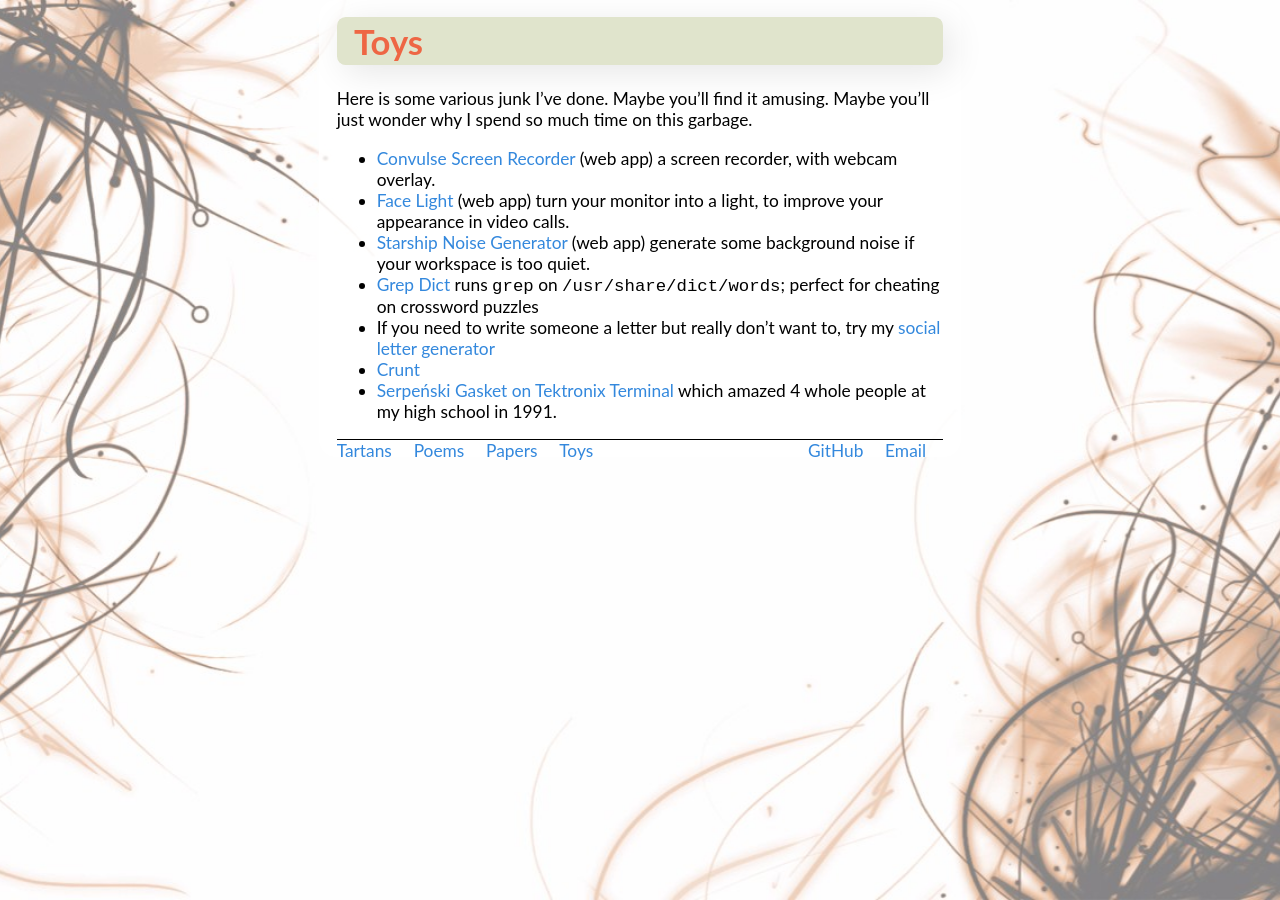
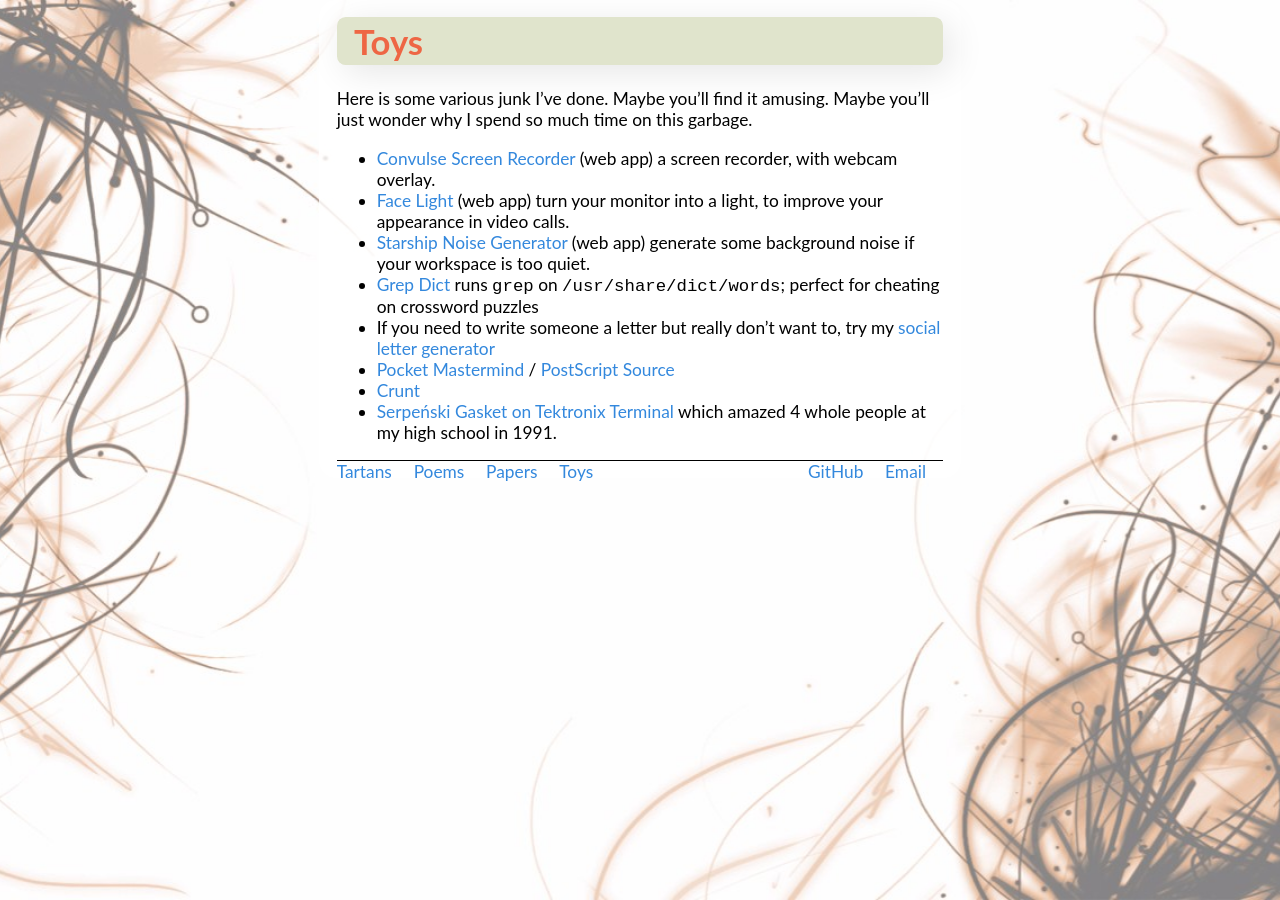
Before and after one commit to nealey/homepage, a Jekyll site: the page built from toys/index.md, in a window 1280 px wide. Built offline with Jekyll 4.4.1, drawn with Linux system fonts in a browser that asks for light colours.

Commit message:
Add Pocket Mastermind Game

```diff
--- a/toys/index.md
+++ b/toys/index.md
@@ -14,5 +14,6 @@
 * [Grep Dict](grepdict/) runs `grep` on `/usr/share/dict/words`; perfect for cheating on crossword puzzles
 * If you need to write someone a letter but really don't want to, try my
   [social letter generator](letter.html)
+* [Pocket Mastermind](mastermind.pdf) / [PostScript Source](mastermind.ps)
 * [Crunt](crunt.html)
 * [Serpeński Gasket on Tektronix Terminal](serpenski.html) which amazed 4 whole people at my high school in 1991.
```
Also changed, not shown: 2 other files.
